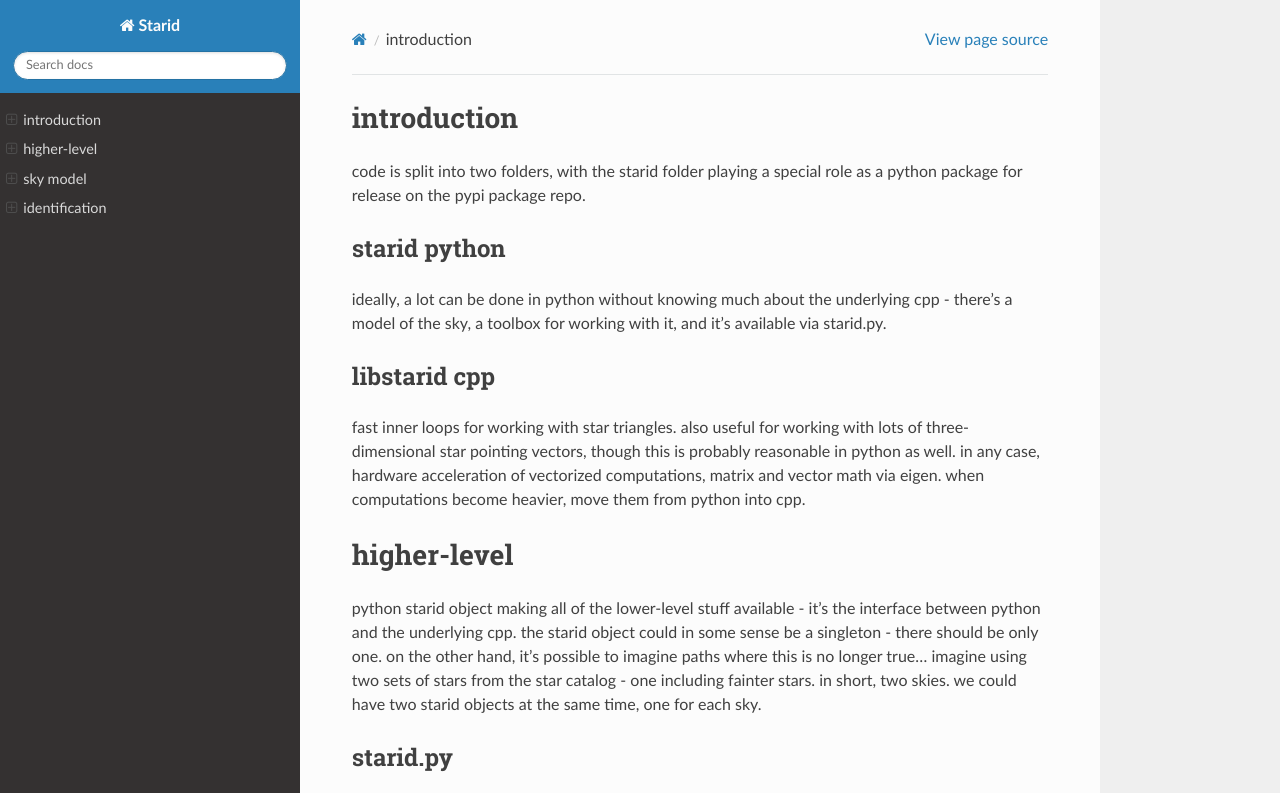
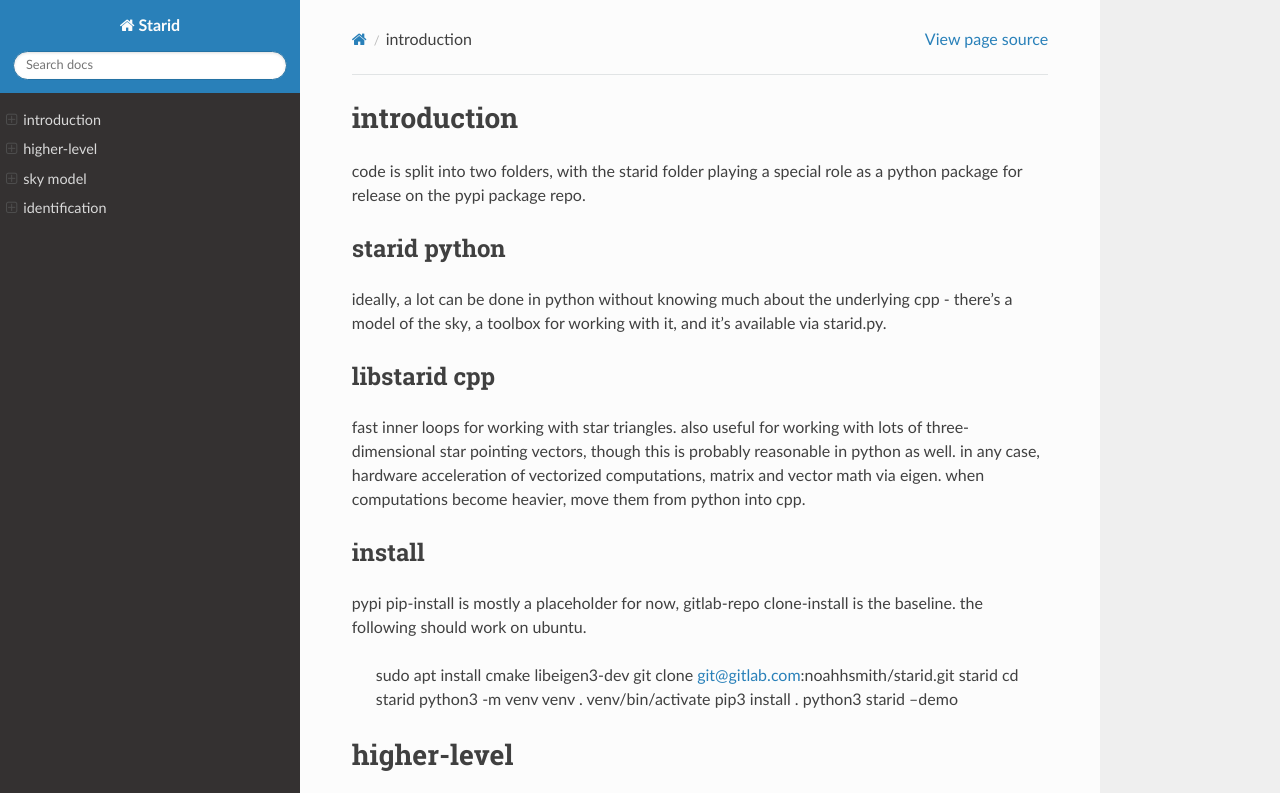
Before and after one commit to statespacedev/starid, a Sphinx documentation site: the page built from docs/source/index.rst, in a window 1280 px wide and 900 px high, cut to the strip 0-793 px from the top of the window. Built offline with Sphinx 7.4.7 and the Read the Docs theme 2.0.0, drawn with Linux system fonts in a browser that asks for light colours.

```diff
--- a/docs/source/index.rst
+++ b/docs/source/index.rst
@@ -16,6 +16,19 @@ libstarid cpp
 ------------------------------------------------------------------------------------------------------------------
 
 fast inner loops for working with star triangles. also useful for working with lots of three-dimensional star pointing vectors, though this is probably reasonable in python as well. in any case, hardware acceleration of vectorized computations, matrix and vector math via eigen. when computations become heavier, move them from python into cpp.
+
+install
+------------------------------------------------------------------------------------------------------------------
+
+pypi pip-install is mostly a placeholder for now, gitlab-repo clone-install is the baseline. the following should work on ubuntu.
+
+    sudo apt install cmake libeigen3-dev
+    git clone git@gitlab.com:noahhsmith/starid.git starid
+    cd starid
+    python3 -m venv venv
+    . venv/bin/activate
+    pip3 install .
+    python3 starid --demo
 
 higher-level
 ==================================================================================================================
```
Also changed, not shown: README.md (+1 -11 lines), 1 other file.
